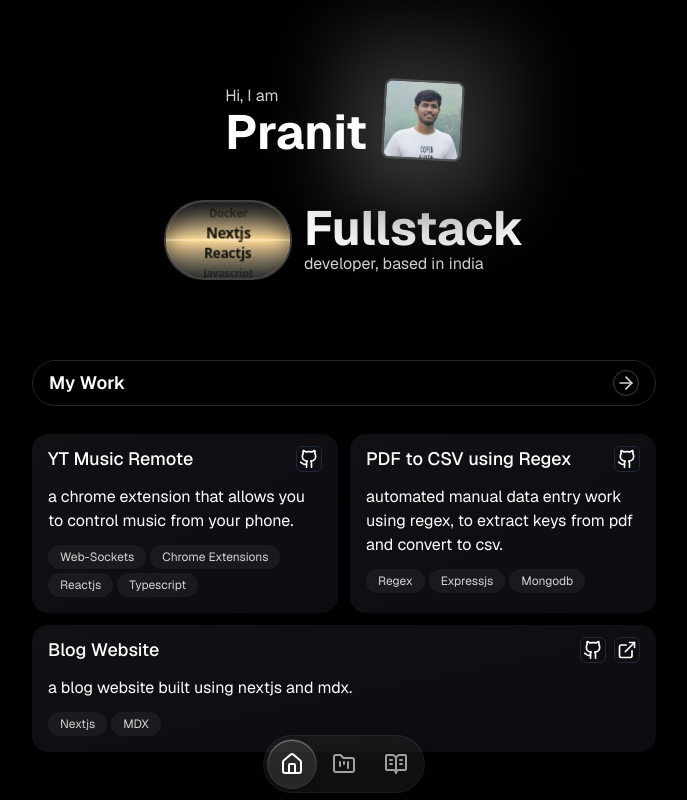
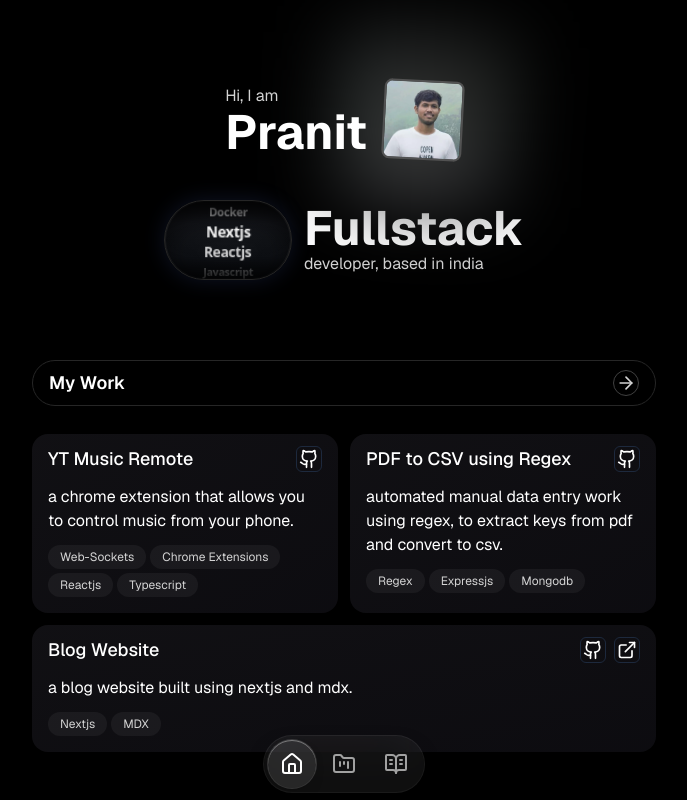
Before and after one commit to pranitmane/personal-website, a Next.js app: page / in a window 1280 px wide. Shown: the top 800 px of the page, without its empty margins (296-983 px from the left). Built offline with nearby package versions, Linux system fonts and the light colour scheme.

Commit message:
fix: style to match overall aesthetics

```diff
--- a/src/components/feature/skill-scroll.tsx
+++ b/src/components/feature/skill-scroll.tsx
@@ -2,7 +2,13 @@
 
 import { useEffect, useLayoutEffect, useRef, useState } from "react";
 
-const WORDS = ["Nextjs", "Reactjs", "Javascript", "Typescript","Mongodb","Postgres","Supabase","Expressjs","Docker"];
+const WORDS = ["Nextjs","Reactjs","Javascript","Typescript","Mongodb","Postgres","Supabase","Expressjs","Docker"];
+
+// palette
+const BG_TOP = "#17181d";
+const BG_MID = "#0f1115";
+const BG_BOTTOM = "#0b0d11";
+const RING = "rgba(99,132,255,0.14)";      // soft accent glow
 
 export default function SkillScroll({
   speedPxPerSec = 30,
@@ -44,7 +50,7 @@ export default function SkillScroll({
       const dt = (t - last) / 1000;
       last = t;
       if (!interacting && listH > 0) {
-        setOffset((prev) => ((prev + speedPxPerSec * dt) % listH + listH) % listH);
+        setOffset((p) => ((p + speedPxPerSec * dt) % listH + listH) % listH);
       }
       raf = requestAnimationFrame(tick);
     };
@@ -54,17 +60,17 @@ export default function SkillScroll({
 
   const onWheel = (e: React.WheelEvent) => {
     if (listH <= 0) return;
-    setOffset((prev) => ((prev + e.deltaY) % listH + listH) % listH);
+    setOffset((p) => ((p + e.deltaY) % listH + listH) % listH);
   };
 
-  const startDrag = (clientY: number) => {
-    dragStartY.current = clientY;
+  const startDrag = (y: number) => {
+    dragStartY.current = y;
     dragStartOffset.current = offset;
     setDragging(true);
   };
-  const moveDrag = (clientY: number) => {
+  const moveDrag = (y: number) => {
     if (!dragging || listH <= 0) return;
-    const dy = clientY - dragStartY.current;
+    const dy = y - dragStartY.current;
     const next = dragStartOffset.current - dy;
     setOffset(((next % listH) + listH) % listH);
   };
@@ -73,35 +79,37 @@ export default function SkillScroll({
   const styleFor = (rowTopY: number) => {
     const center = containerH / 2;
     const rowCenterY = rowTopY + rowHeight / 2;
-
     const dNorm = Math.min(Math.abs(rowCenterY - center), center) / center;
     const smooth = (x: number) => x * x * (3 - 2 * x);
     const quant = (x: number, step = 0.02) => Math.round(x / step) * step;
-
     const t = 1 - smooth(quant(dNorm));
     const centerLock = Math.abs(rowCenterY - center) < 0.5;
 
     const scale = 0.85 + 0.4 * t;
-    const alpha = centerLock ? 1 : 0.35 + 0.65 * t;
+    const alpha = centerLock ? 1 : 0.38 + 0.62 * t;  // no hard line at center
     const fontWeight = centerLock ? 800 : 600;
 
     return {
       transform: `scale(${scale})`,
-      color: `rgba(0,0,0,${alpha})`,
+      color: `rgba(255,255,255,${alpha})`,
       fontWeight,
       willChange: "transform",
+      textShadow: "0 0 8px rgba(255,255,255,0.06)",
     } as React.CSSProperties;
   };
 
   return (
-    <div className="inline-flex"> {/* no w-full so it does not stretch */}
+    <div className="inline-flex">
       <div
         ref={containerRef}
-        className="relative overflow-hidden rounded-full border-2 border-neutral-700 select-none h-20 w-32 flex-none shrink-0"
+        className="relative overflow-hidden rounded-full border border-neutral-800 select-none h-20 w-32 flex-none shrink-0"
         style={{
-          background: "linear-gradient(to bottom,#666666,#FFDD99 50%,#666666)",
-          boxShadow:
-            "inset 0 0 0 1px rgba(255,255,255,0.06), inset 0 10px 20px rgba(0,0,0,0.5)",
+          background: `linear-gradient(${BG_TOP}, ${BG_MID} 50%, ${BG_BOTTOM})`,
+          boxShadow: `
+            inset 0 0 0 1px rgba(255,255,255,0.05),
+            inset 0 12px 24px rgba(0,0,0,0.55),
+            0 0 22px ${RING}
+          `,
           cursor: dragging ? "grabbing" : "grab",
         }}
         onWheel={onWheel}
@@ -119,7 +127,13 @@ export default function SkillScroll({
         onTouchMove={(e) => moveDrag(e.touches[0].clientY)}
         onTouchEnd={endDrag}
       >
-        <div className="pointer-events-none absolute inset-0 z-20 bg-gradient-to-b from-black/50 via-transparent to-black/50" />
+        {/* soft vignette, no center line */}
+        <div
+          className="pointer-events-none absolute inset-0 z-20"
+          style={{
+            background:
+              "radial-gradient(120% 60% at 50% 50%, rgba(255,255,255,0.02) 0%, rgba(0,0,0,0.0) 45%, rgba(0,0,0,0.55) 100%), linear-gradient(to bottom, rgba(0,0,0,0.55), transparent 28%, transparent 72%, rgba(0,0,0,0.55))",
+        }} />
 
         <div className="absolute left-0 top-0 w-full" style={{ transform: `translateY(-${offset}px)` }}>
           <div ref={firstListRef}>
@@ -139,8 +153,6 @@ export default function SkillScroll({
             })}
           </div>
         </div>
-
-        <div className="pointer-events-none absolute inset-x-0 top-1/2 -translate-y-1/2 h-px bg-white/50 blur-[0.5px] z-30" />
       </div>
     </div>
   );
@@ -159,7 +171,12 @@ function Row({
     <div className="w-full flex items-center justify-center" style={{ height: rowHeight }}>
       <span
         className="font-sans whitespace-nowrap tracking-tight"
-        style={{ ...style, transition: "transform 0.08s linear", fontSize: 12, lineHeight: 1 }}
+        style={{
+          ...style,
+          transition: "transform 0.08s linear, color 0.12s linear",
+          fontSize: 12,
+          lineHeight: 1,
+        }}
       >
         {word}
       </span>
```
